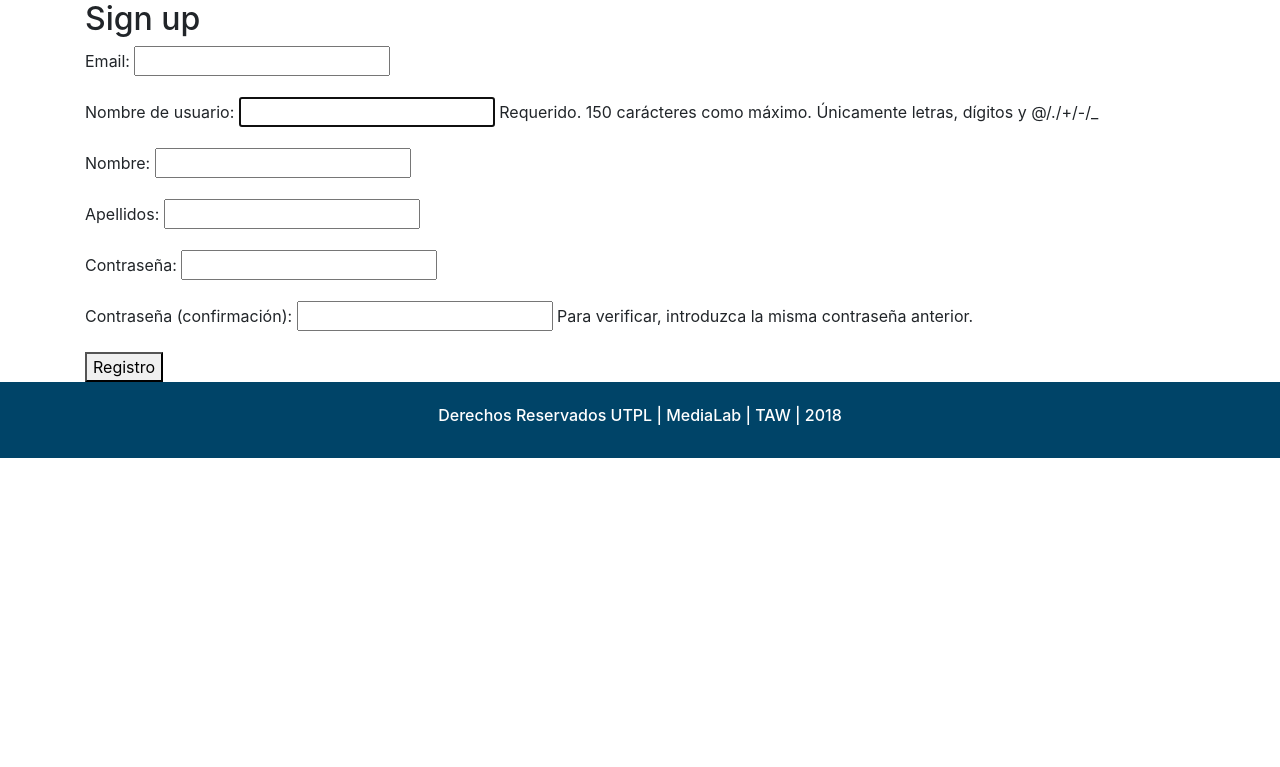
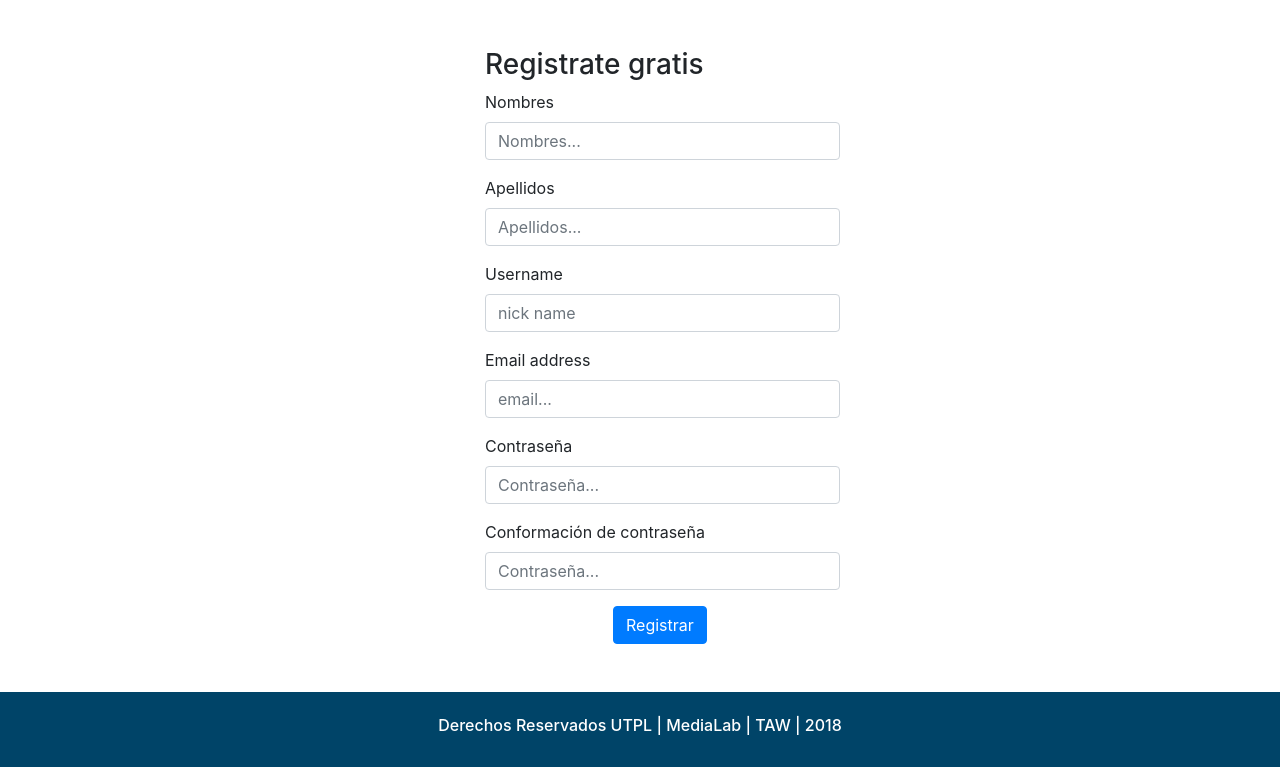
Before and after one commit to diepinto30/FototecaUTPL, a Django app: template portal/templates/internas/formulario.html in a window 1280 px wide. Shown: the part 122-889 px from the top of the page. Before the commit the page ends 580 px from the top, so only its background shows below. Run offline with Django 3.2, Linux system fonts and the light colour scheme; the template is opened without the code that fills it: values that come from a table or form of the project are taken from there, others are empty; parts of the project's set-up code (start-up, migrations or seed data) failed here and were passed over; some libraries are stand-ins or nearby versions.

Commit message:
formulario

```diff
--- a/portal/templates/internas/formulario.html
+++ b/portal/templates/internas/formulario.html
@@ -6,12 +6,12 @@
 {% endblock %}
 
 {% block content1 %}
-  <h2>Sign up</h2>
+  {% comment %}<h2>Sign up</h2>
   <form method="post">
     {% csrf_token %}
     {{ form.as_p }}
     <button type="submit">Registro</button>
-  </form>
+  </form>{% endcomment %}
     {% comment %}<div class="row pt-5">
         <div class="col-md-4 mx-auto">
             <div class="card">
@@ -46,37 +46,40 @@
             </div>
         </div>
     </div>{% endcomment %}
-	{% comment %}<section class="register">
+	<section class="register" style="margin-left: 25em;"><br><br>
+        <div class="w-50">
         <h3>Registrate gratis</h3>
-		<!--<form method="POST">{% csrf_token %}
+
+		<form method="POST">{% csrf_token %}
 			<div class="form-group">
-			    <label for="first_name">First Name</label>
-			    <input type="text" class="form-control" id="first_name" name="first_name" aria-describedby="nameHelp" placeholder="Enter your first name">
+			    <label for="first_name">Nombres</label>
+			    <input type="text" class="form-control" id="first_name" name="first_name" aria-describedby="nameHelp" placeholder="Nombres...">
 			</div>
 			<div class="form-group">
-			    <label for="last_name">Last Name</label>
-			    <input type="text" class="form-control" id="last_name" name="last_name" aria-describedby="nameHelp" placeholder="Enter your last name">
+			    <label for="last_name">Apellidos</label>
+			    <input type="text" class="form-control" id="last_name" name="last_name" aria-describedby="nameHelp" placeholder="Apellidos...">
 			</div>
 			<div class="form-group">
 			    <label for="username">Username</label>
-			    <input type="text" class="form-control" id="username" name="username" aria-describedby="nameHelp" placeholder="Enter your username">
+			    <input type="text" class="form-control" id="username" name="username" aria-describedby="nameHelp" placeholder="nick name">
 			</div>
 			<div class="form-group">
 			    <label for="email">Email address</label>
-			    <input type="email" class="form-control" id="email" name="email" aria-describedby="emailHelp" placeholder="Enter email">
+			    <input type="email" class="form-control" id="email" name="email" aria-describedby="emailHelp" placeholder="email...">
 			</div>
 			<div class="form-group">
-			    <label for="password1">Password 1</label>
-			    <input type="password" class="form-control" id="password1" name="password1" placeholder="Password 1">
+			    <label for="password1">Contraseña</label>
+			    <input type="password" class="form-control" id="password1" name="password1" placeholder="Contraseña...">
 			</div>
 			<div class="form-group">
-			    <label for="password2">Password 2</label>
-			    <input type="password" class="form-control" id="password2" name="password2" placeholder="Password 2">
+			    <label for="password2">Conformación de contraseña </label>
+			    <input type="password" class="form-control" id="password2" name="password2" placeholder="Contraseña...">
 			</div>
-			<button type="submit" class="btn btn-primary">Registrar3</button>
-		</form>-->
-
-		<form method="post" >
+			<button type="submit" class="btn btn-primary" style="margin-left: 8em;">Registrar</button>
+		</form>
+</div>
+        <br><br>
+		{% comment %}<form method="post" >
 			{% csrf_token %}
             {% for non_field_error in form.non_field_errors %}
                 <p class="help is-danger">{{ non_field_error }}</p>
@@ -91,6 +94,6 @@
                 </div>
             {% endfor %}
 			<button type="submit" class="btn btn-primary">Registrar</button>
-		</form>
-	</section>{% endcomment %}
+		</form>{% endcomment %}
+	</section>
 {% endblock %}
```
